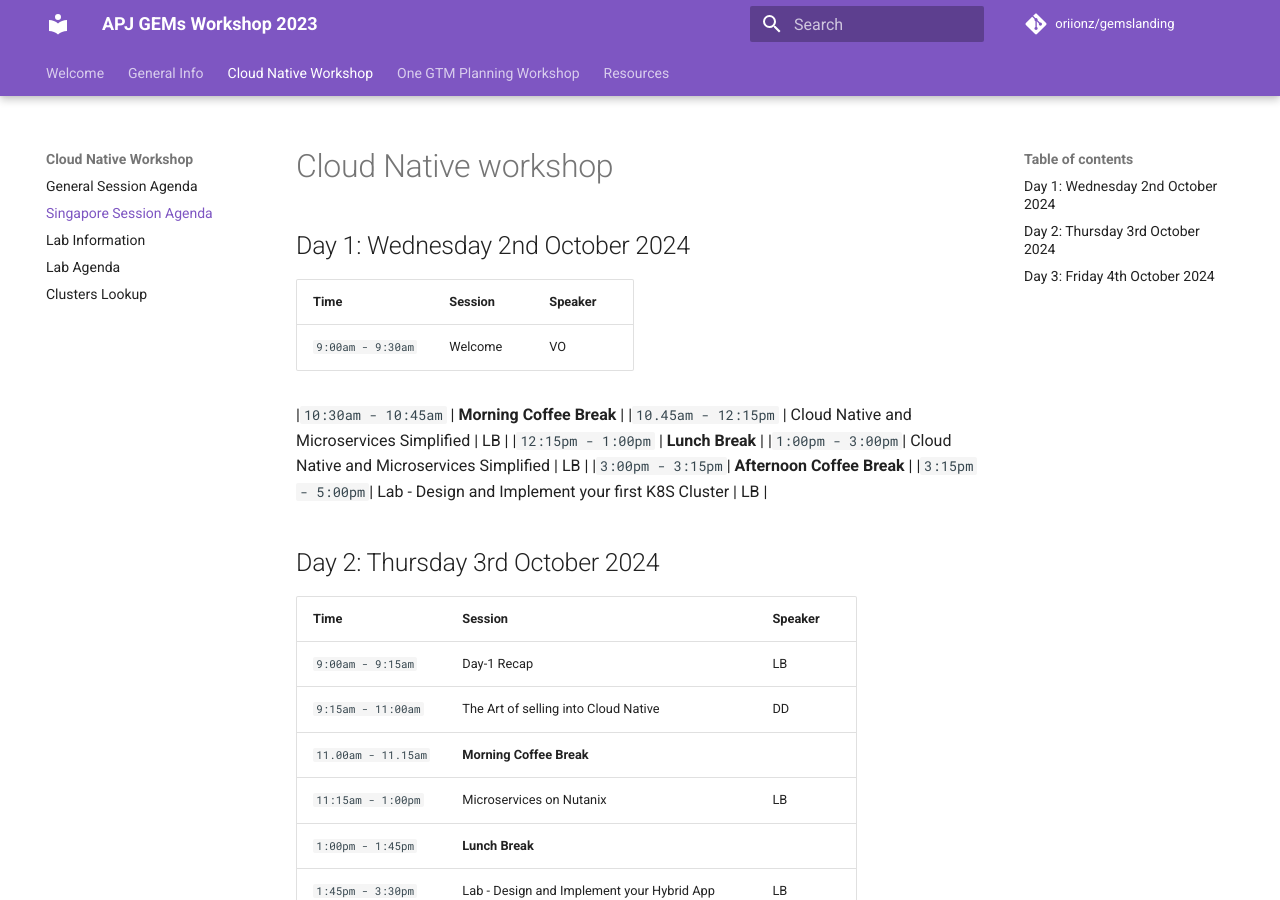
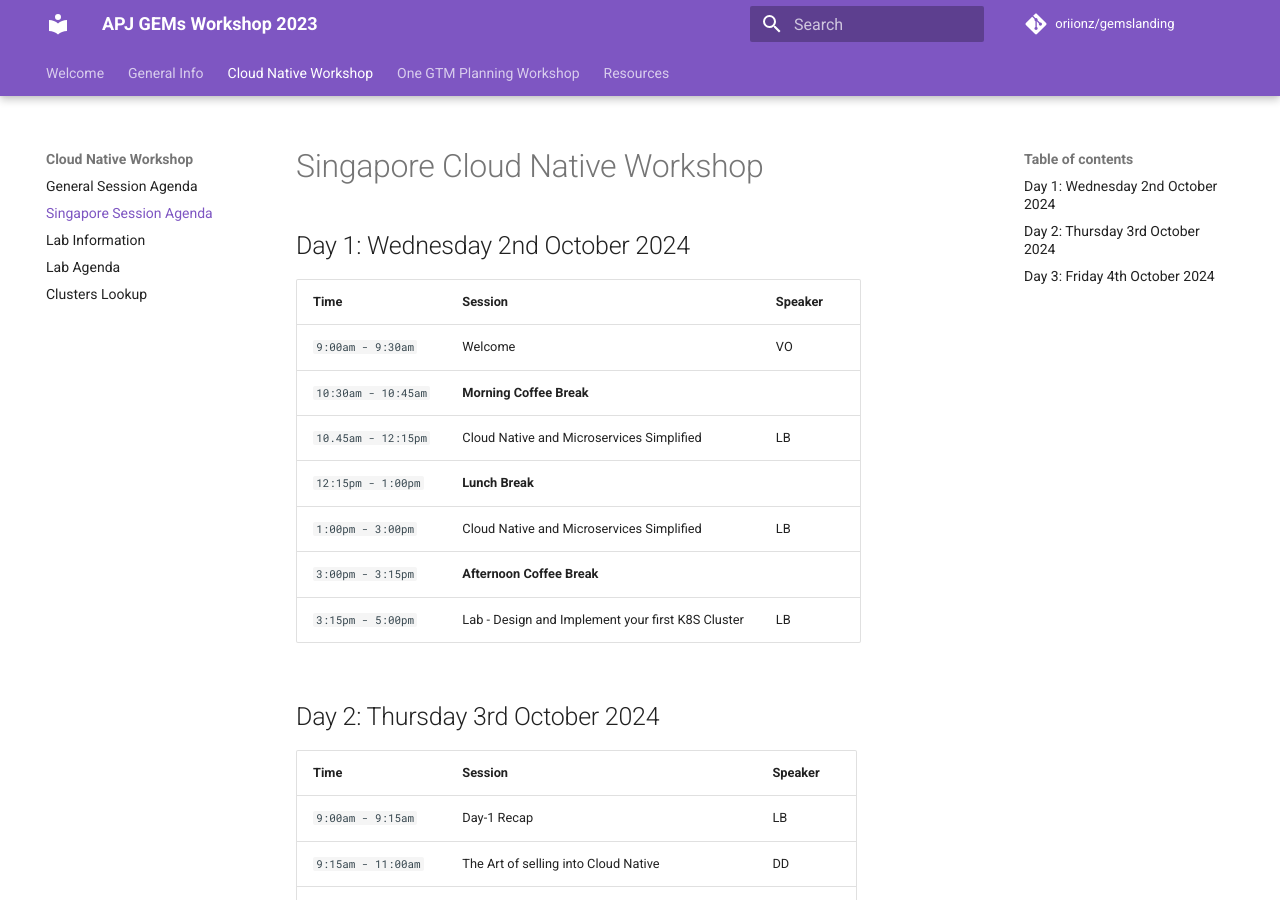
Before and after one commit to oriionz/gemslanding, an MkDocs documentation site: the page built from docs/daily_agenda/general_agenda_sing.md, in a window 1280 px wide and 900 px high. Built offline with MkDocs 1.6.1 and Material for MkDocs 9.7.7, drawn with Linux system fonts in a browser that asks for light colours; comment, search, counter and statistics services are not loaded.

Commit message:
update: session1 on Wednesday

```diff
--- a/docs/daily_agenda/general_agenda_sing.md
+++ b/docs/daily_agenda/general_agenda_sing.md
@@ -1,11 +1,10 @@
-# Cloud Native workshop
+# Singapore Cloud Native Workshop
 
 ## Day 1: Wednesday 2nd October 2024
 
 |  Time | Session | Speaker |
 |-------------------------|--------|----------------|
 |`9:00am - 9:30am` | Welcome | VO |
-<!-- |`9.30am - 10:30am` | How-to Cloud Native Deals and ``kubevirt`` Competitive | TBA | -->
 |`10:30am - 10:45am` | **Morning Coffee Break** |
 |`10.45am - 12:15pm` | Cloud Native and Microservices Simplified | LB |
 |`12:15pm - 1:00pm` | **Lunch Break** |
```
